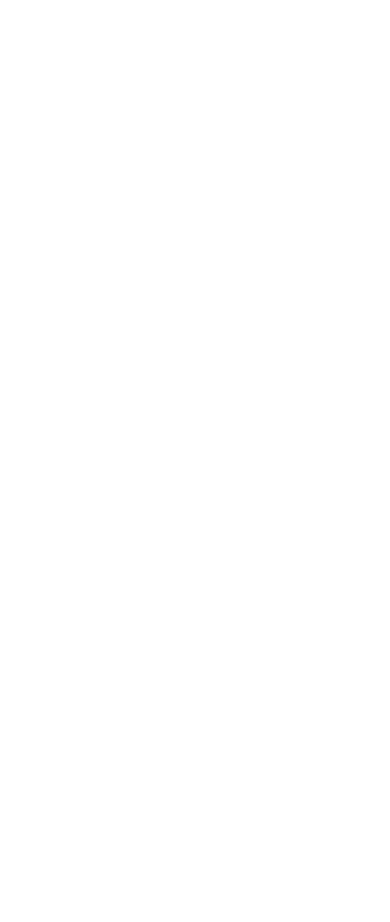
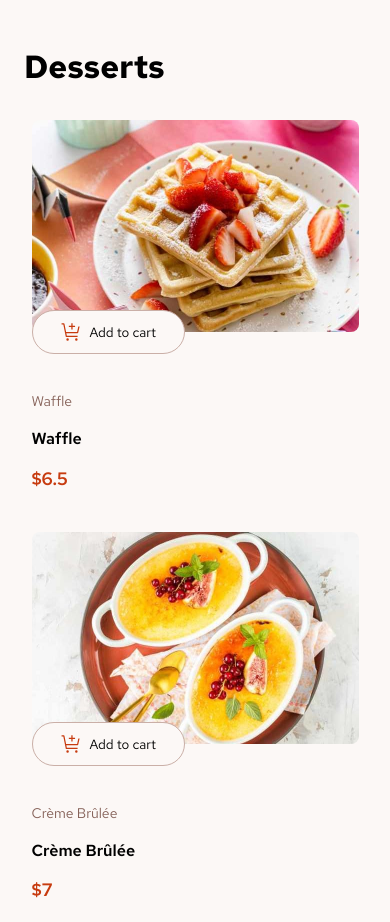
Before and after one commit to athenaa-02/product_list_with_cart, a plain HTML site: page index.html in a window 390 px wide. Shown: the top 922 px of the page. Before the commit the page ends 844 px from the top, so only its background shows below. Drawn offline with Linux system fonts and the light colour scheme.

Commit message:
added script from js, done styling for mobile version

```diff
--- a/index.html
+++ b/index.html
@@ -12,7 +12,12 @@
 </head>
 <body>
 
+<main>
+  <h1 class="title">Desserts</h1>
+  <div class="products">
 
+  </div>
+</main>
 
 </body>
 </html>
--- a/script.js
+++ b/script.js
@@ -1,3 +1,4 @@
+const productsElement = document.querySelector('.products')
 const products = [
     {
        "image": {
@@ -99,4 +100,40 @@ const products = [
         "price": 6.50
      }
 ]
-console.log(products)
+const order =  [];
+
+let result = ""
+
+products.forEach(product => {
+const {image, category, name, price} = product;
+// const {} = image
+
+result += product.innerHTML = `    <div class="product">
+      <img src="${image.mobile}" class="product-img" alt="">
+      <button class="add-btn" value='${name}'>
+        <svg xmlns="http://www.w3.org/2000/svg" width="21" height="20" fill="none" viewBox="0 0 21 20"><g fill="#C73B0F" clip-path="url(#a)"><path d="M6.583 18.75a1.25 1.25 0 1 0 0-2.5 1.25 1.25 0 0 0 0 2.5ZM15.334 18.75a1.25 1.25 0 1 0 0-2.5 1.25 1.25 0 0 0 0 2.5ZM3.446 1.752a.625.625 0 0 0-.613-.502h-2.5V2.5h1.988l2.4 11.998a.625.625 0 0 0 .612.502h11.25v-1.25H5.847l-.5-2.5h11.238a.625.625 0 0 0 .61-.49l1.417-6.385h-1.28L16.083 10H5.096l-1.65-8.248Z"/><path d="M11.584 3.75v-2.5h-1.25v2.5h-2.5V5h2.5v2.5h1.25V5h2.5V3.75h-2.5Z"/></g><defs><clipPath id="a"><path fill="#fff" d="M.333 0h20v20h-20z"/></clipPath></defs></svg>
+Add to cart
+      </button>
+      <h3 class="category">${category}</h3>
+      <h2 class="product-name">${category}</h2>
+      <h3 class="price">$${price}</h3>
+    </div>`
+})
+productsElement.innerHTML = result
+
+const addBtns = document.querySelectorAll('.add-btn')
+const addItemHandler = (productName) => {
+const clickedProduct = products.find((item) => productName === item.name )
+console.log(clickedProduct)
+
+}
+
+addBtns.forEach(button => {
+    button.addEventListener('click', () => {
+        addItemHandler(button.value)
+    })
+})
+
+
+//obieqtebi gadaketdeba adviald roca rames vcvlit da vutolebt sxva obieqts amitom vikennebt spread operators,
+//xolo masivebi ase advilad ar itvleba radgan sxvadasxva misamartzea shenaxuli
--- a/style.css
+++ b/style.css
@@ -0,0 +1,93 @@
+@import url('https://fonts.googleapis.com/css2?family=Red+Hat+Text:ital,wght@0,300..700;1,300..700&display=swap');
+
+:root{
+    --active-red: #c73b0f;
+    --dark-rose: #260f08;
+    --brown-rose: #87635a;
+    --medium-brown-rose: #caafa7;
+    --light-brown-rose:#f5eeec;
+    --light-rose: #fcf8f6;
+    --green: #1EA575;
+}
+
+*{
+    box-sizing: border-box;
+    font-family: "Red Hat Text", sans-serif;
+}
+
+body{
+margin: 0;
+padding: 24px;
+max-width: 100vw;
+min-height: 100vh;
+background-color: var(--light-rose);
+}
+
+.title{
+font-weight: 700;
+}
+.main{
+width: 100%
+}
+
+.products{
+display: flex;
+flex-wrap: wrap;
+justify-content: center;
+width: 100%;
+align-items: center;
+gap:24px ;
+margin-top: 32px;
+}
+.product{
+width: 327px;
+display: flex;
+flex-direction: column;
+}
+.product-img{
+    width: 100%;
+    border-radius: 8px;
+}
+.add-btn{
+display: flex;
+height: 44px;
+max-width: 160px;
+gap: 8px;
+border-radius: 999px ;
+justify-self: center;
+background-color: var(--light-rose);
+border: 1px solid var(--medium-brown-rose);
+width: fit-content;
+align-items: center;
+padding: 13px 28px ;
+margin-top: -22px;
+}
+
+.category{
+
+font-weight: 400;
+font-size: 14px;
+color: var(--brown-rose);
+margin-top:38px;
+
+}
+
+.product-name{
+font-weight: 600;
+font-size: 16px;
+margin-top: 4px;
+}
+.price{
+    font-weight: 600;
+    font-size: 18px;
+    margin-top: 4px;
+    color: var(--active-red);
+}
+
+
+
+@media (min-width: 540px){
+.product{
+    width: 213px;
+}
+}
```
Also changed, not shown: assets/images/icon-add-to-cart.svg (deleted).
